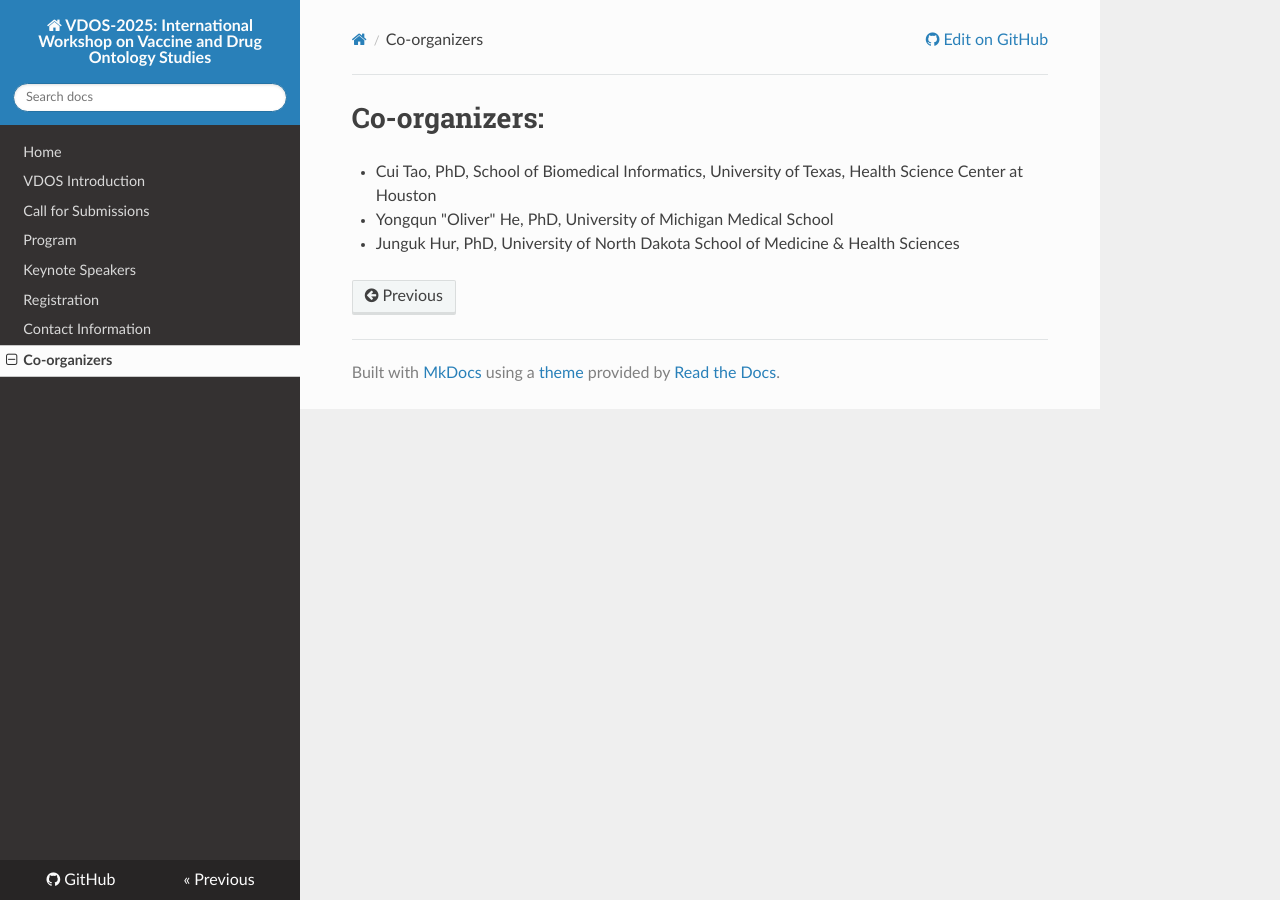
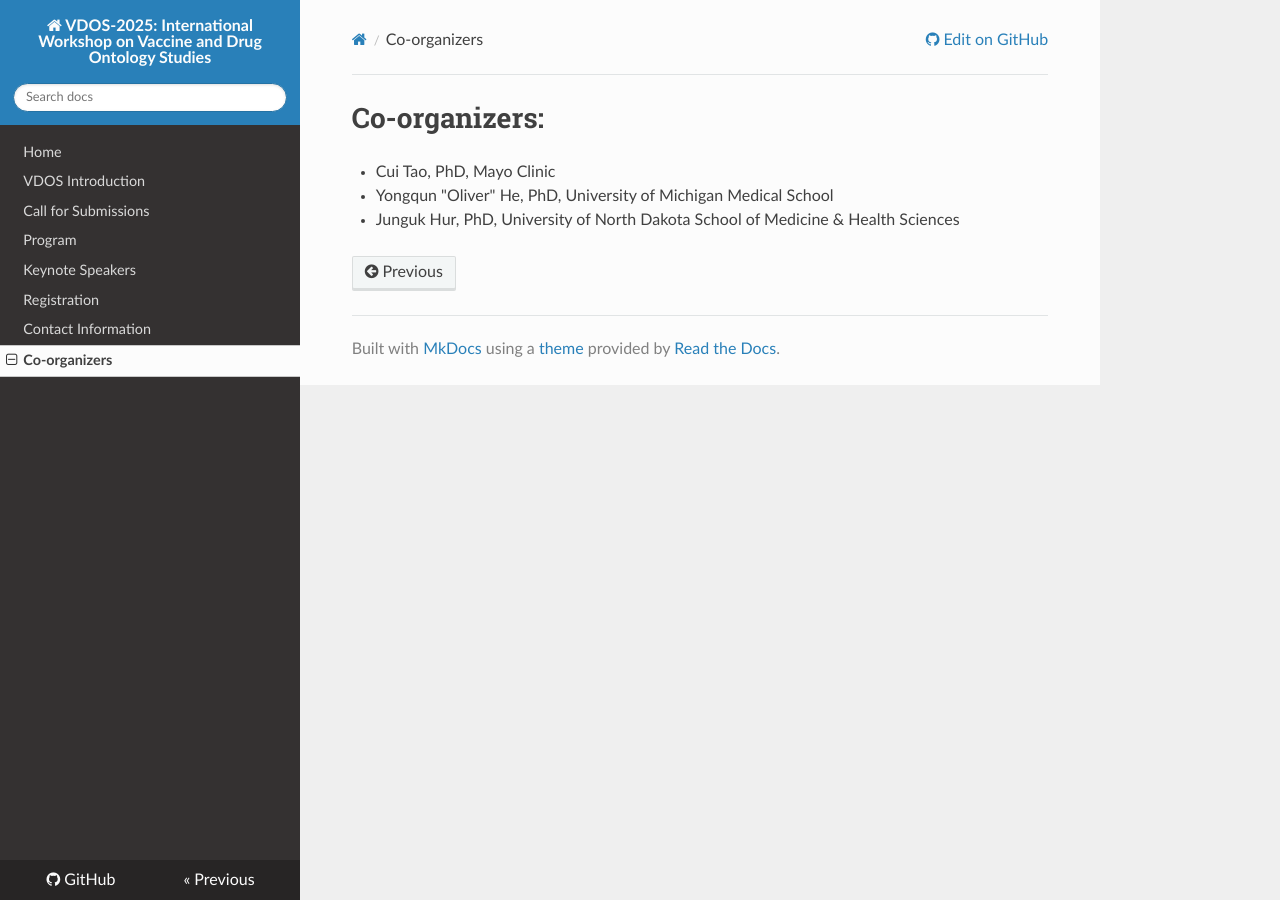
Before and after one commit to vdos-workshop/vdos2025, an MkDocs documentation site: the page built from docs/co-organizers.md, in a window 1280 px wide. Built offline with MkDocs 1.6.1, drawn with Linux system fonts in a browser that asks for light colours; nearby versions of some CDN libraries.

Commit message:
Update co-organizer affiliation for Cui Tao

```diff
--- a/docs/co-organizers.md
+++ b/docs/co-organizers.md
@@ -1,4 +1,4 @@
 # Co-organizers:
-- Cui Tao, PhD, School of Biomedical Informatics, University of Texas, Health Science Center at Houston
+- Cui Tao, PhD, Mayo Clinic
 - Yongqun "Oliver" He, PhD, University of Michigan Medical School
 - Junguk Hur, PhD, University of North Dakota School of Medicine & Health Sciences
```
